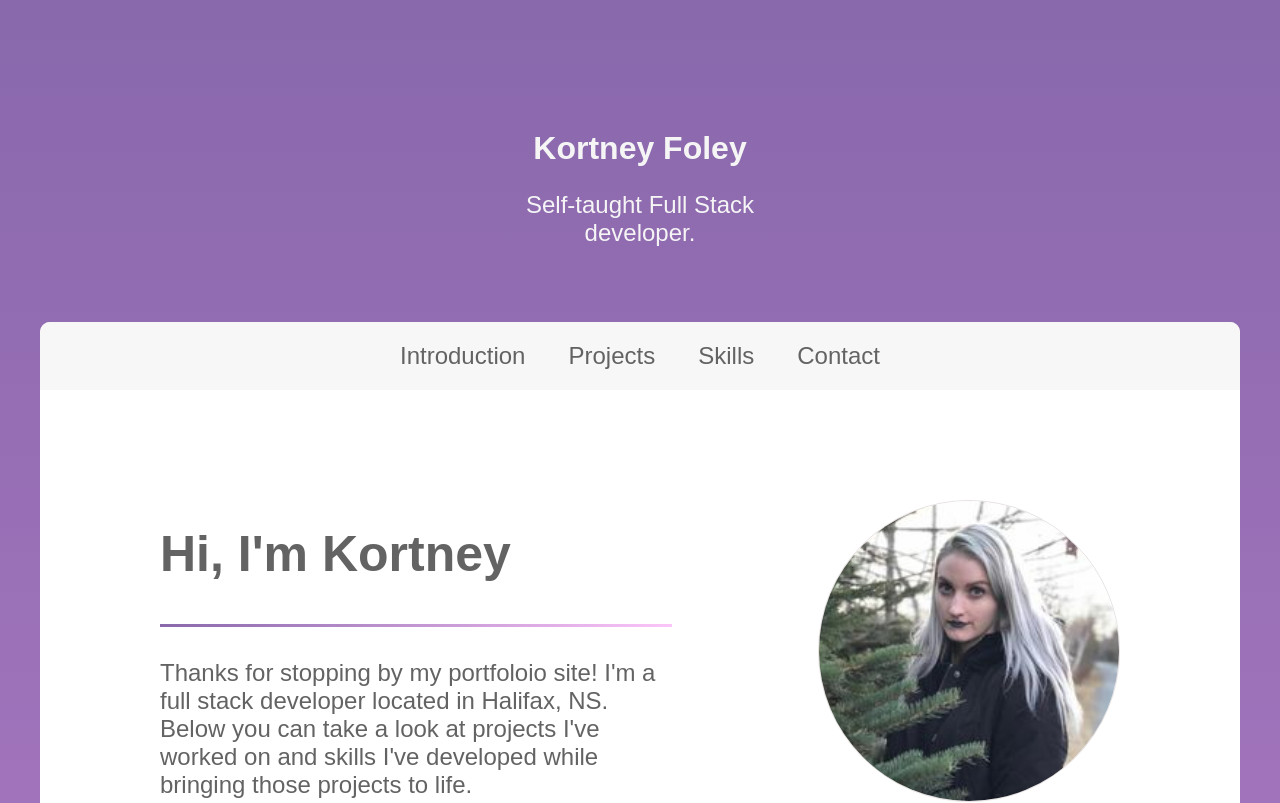
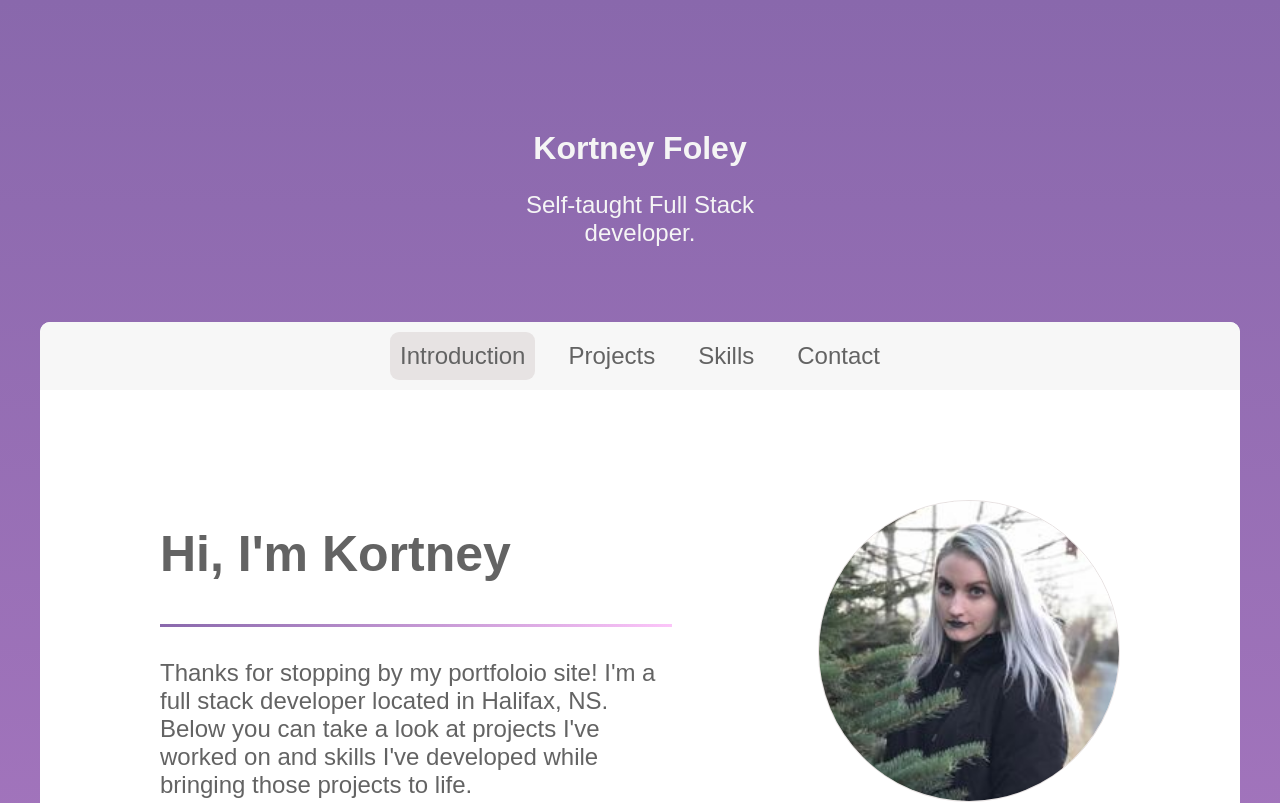
Before and after one commit to kfoley123/portfolio, a React (Create React App) app: page / in a window 1280 px wide. Shown: the top 803 px of the page. Built offline with nearby package versions, Linux system fonts and the light colour scheme; a web font is replaced by a local one.

Commit message:
imported scrollspy and used it to get sectoins in nav to highlight when scrolling. Removed useeffect and cs s scrollspy works when clicking on sections as well

```diff
--- a/package.json
+++ b/package.json
@@ -10,6 +10,7 @@
     "react": "^18.2.0",
     "react-dom": "^18.2.0",
     "react-scripts": "5.0.1",
+    "react-scrollspy": "^3.4.3",
     "web-vitals": "^2.1.4"
   },
   "scripts": {
--- a/src/App.js
+++ b/src/App.js
@@ -1,4 +1,4 @@
-import React, { useEffect, useState, useRef } from "react";
+import React from "react";
 import Nav from "./Components/Nav/Nav";
 import Header from "./Components/Header/Header";
 import Intro from "./Components/Intro/Intro";
@@ -7,51 +7,17 @@ import Skills from "./Components/Skills/Skills";
 import Footer from "./Components/Footer/Footer";
 
 function App() {
-    const [selected, setSelected] = useState("");
-
-    const introRef = useRef(null);
-    const projectsRef = useRef(null);
-    const skillsRef = useRef(null);
-    const contactRef = useRef(null);
-
-    useEffect(() => {
-        let observer;
-        console.log(observer);
-        if (
-            introRef.current &&
-            projectsRef.current &&
-            skillsRef.current &&
-            contactRef.current
-        ) {
-            const options = { threshold: 0.5 };
-            observer = new IntersectionObserver((entries) => {
-                entries.forEach((entry) => {
-                    if (entry.isIntersecting) {
-                        if (selected !== entry.target.id) {
-                            setSelected(entry.target.id);
-                        }
-                    }
-                });
-            }, options);
-            observer.observe(introRef.current);
-            observer.observe(projectsRef.current);
-            observer.observe(skillsRef.current);
-            observer.observe(contactRef.current);
-        }
-        if (!observer) return () => observer.disconnect();
-    }, [introRef, projectsRef, skillsRef, contactRef, selected]);
-
     return (
         <>
             <Header />
             <div className="contentWrapper">
-                <Nav selected={selected} setSelected={setSelected} />
-                <Intro introRef={introRef} />
-                <Projects projectsRef={projectsRef} />
-                <Skills skillsRef={skillsRef} />
+                <Nav />
+                <Intro />
+                <Projects />
+                <Skills />
             </div>
 
-            <Footer contactRef={contactRef} />
+            <Footer />
         </>
     );
 }
--- a/src/Components/Footer/Footer.js
+++ b/src/Components/Footer/Footer.js
@@ -2,11 +2,11 @@ import React from "react";
 import "./Footer.css";
 import emailIcon from "../../Images/emailIcon.png";
 
-export default function Footer(props) {
+export default function Footer() {
     let year = new Date().getFullYear();
     return (
         <footer>
-            <section id="contact" ref={props.contactsRef}>
+            <section id="contact">
                 <ul className="icons">
                     <li>
                         <a
--- a/src/Components/Intro/Intro.js
+++ b/src/Components/Intro/Intro.js
@@ -2,9 +2,9 @@ import React from "react";
 import "./Intro.css";
 import profilePic from "../../Images/profilePic.jpeg";
 
-export default function Intro(props) {
+export default function Intro() {
     return (
-        <section id="intro" className="mainSection" ref={props.introRef}>
+        <section id="intro" className="mainSection">
             <div className="spotlight">
                 <div className="content">
                     <header>
--- a/src/Components/Nav/Nav.js
+++ b/src/Components/Nav/Nav.js
@@ -1,58 +1,28 @@
 import React from "react";
 import "./Nav.css";
-import cs from "classnames";
+import Scrollspy from "react-scrollspy";
 
-export default function Nav(props) {
-    const { selected, setSelected } = props;
-
+export default function Nav() {
     return (
-        <>
         <nav className="nav">
-                <ul className="navList">
-                    <li
-                        className={cs({
-                            clicked: selected === "intro",
-                        })}
+            <Scrollspy
+                className="navList"
+                items={["intro", "projects", "skills", "contact"]}
+                currentClassName="clicked"
             >
-                        <a onClick={() => setSelected("intro")} href="#intro">
-                            Introduction
-                        </a>
+                <li>
+                    <a href="#intro">Introduction</a>
                 </li>
-                    <li
-                        className={cs({
-                            clicked: selected === "projects",
-                        })}
-                    >
-                        <a
-                            onClick={() => setSelected("projects")}
-                            href="#projects"
-                        >
-                            Projects
-                        </a>
+                <li>
+                    <a href="#projects">Projects</a>
                 </li>
-                    <li
-                        className={cs({
-                            clicked: selected === "skills",
-                        })}
-                    >
-                        <a onClick={() => setSelected("skills")} href="#skills">
-                            Skills
-                        </a>
+                <li>
+                    <a href="#skills">Skills</a>
                 </li>
-                    <li
-                        className={cs({
-                            clicked: selected === "contact",
-                        })}
-                    >
-                        <a
-                            onClick={() => setSelected("contact")}
-                            href="#contact"
-                        >
-                            Contact
-                        </a>
+                <li>
+                    <a href="#contact">Contact</a>
                 </li>
-                </ul>
+            </Scrollspy>
         </nav>
-        </>
     );
 }
--- a/src/Components/Projects/Projects.js
+++ b/src/Components/Projects/Projects.js
@@ -7,13 +7,9 @@ import Calculator from "../../Images/Calculator.png";
 import Plane from "../../Images/plane.webp";
 import PKMNCard from "../../Images/pokemoncard.png";
 
-export default function Projects(props) {
+export default function Projects() {
     return (
-        <section
-            id="projects"
-            className="projectsSection"
-            ref={props.projectsRef}
-        >
+        <section id="projects" className="projectsSection">
             <h1 className="projectsTitle">Projects</h1>
             <hr className="horizontalRule"></hr>
             <ul className="projectsContainer">
--- a/src/Components/Skills/Skills.js
+++ b/src/Components/Skills/Skills.js
@@ -1,9 +1,9 @@
 import React from "react";
 import "./Skills.css";
 
-export default function Skills(props) {
+export default function Skills() {
     return (
-        <section id="skills" className="skillsSection" ref={props.skillsRef}>
+        <section id="skills" className="skillsSection">
             <header className="skillsHeader">
                 <h1>Skills</h1>
                 <p></p>
```
Also changed, not shown: 1 other file (tests, documents, lock files or other folders). Lines whose indentation alone changed are shown as unchanged.
